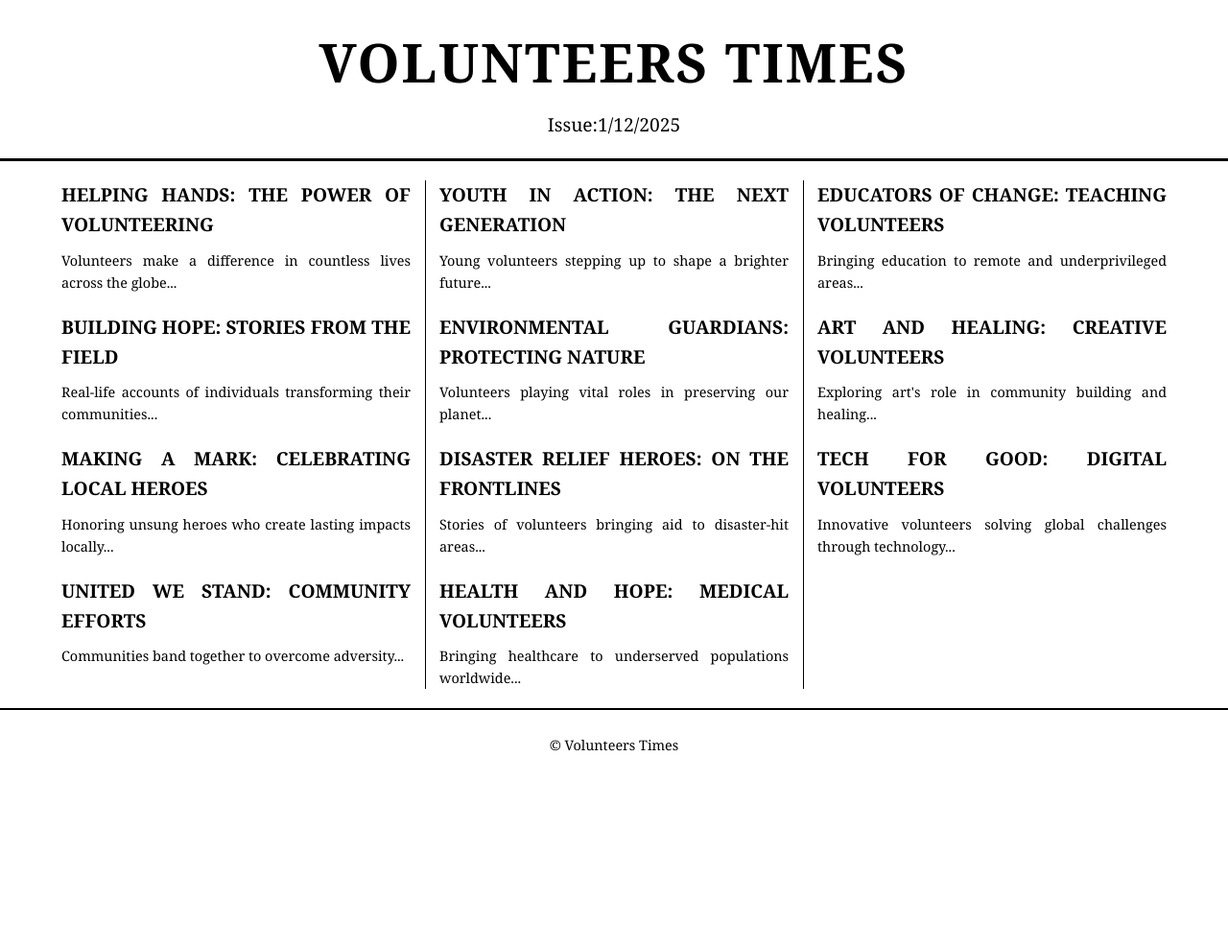
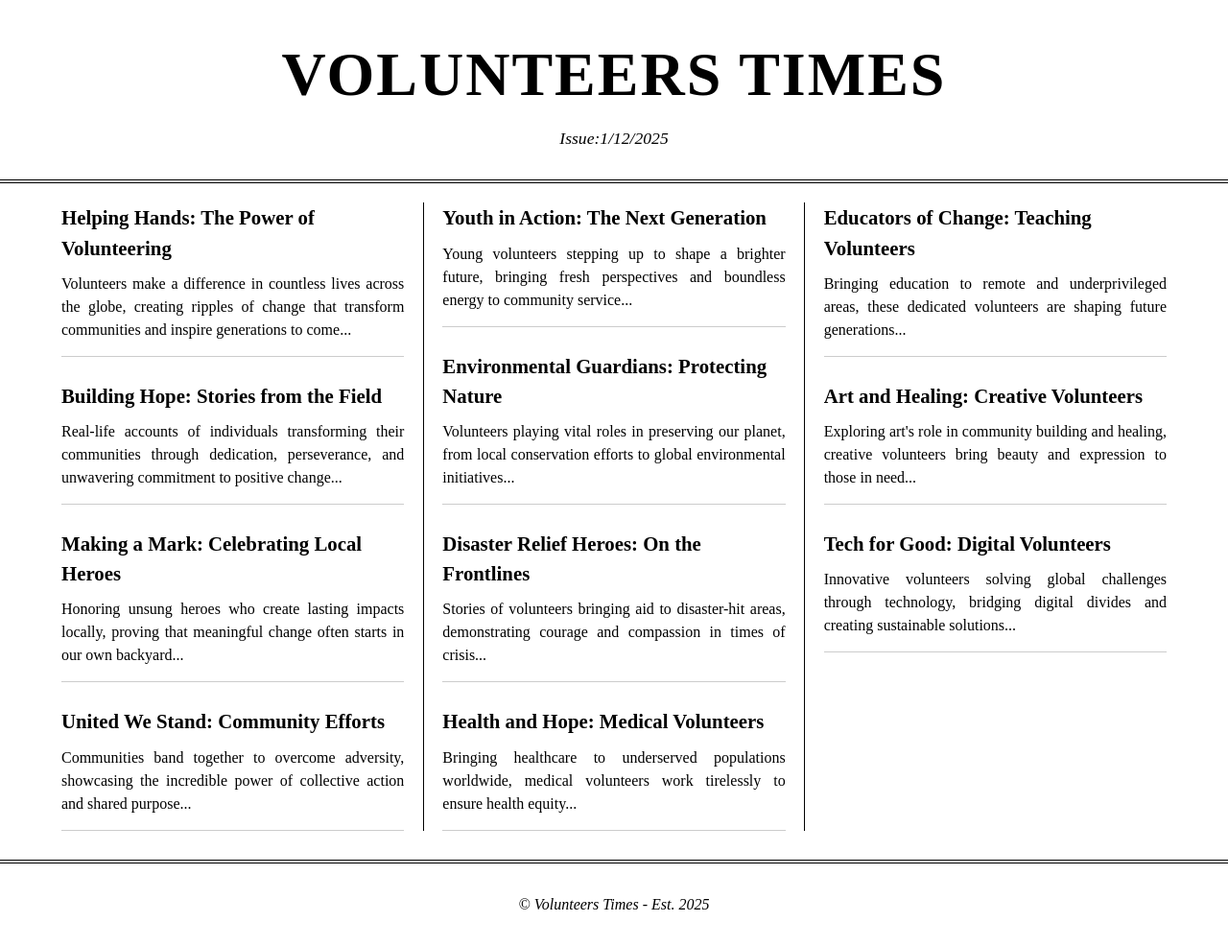
Before and after one commit to PeterWaIIace/me.github.io, a Jekyll site: the page uprojects/volunteerTimes.html, which Jekyll copies as it is, in a window 1280 px wide. Shown: the whole page at 96% size. Built offline with Jekyll 4.4.1, drawn with Linux system fonts in a browser that asks for light colours; before the commit the page ends 900 px from its top, so only the background shows below that.

Commit message:
Update volunteerTimes.html

```diff
--- a/uprojects/volunteerTimes.html
+++ b/uprojects/volunteerTimes.html
@@ -6,58 +6,61 @@
     <title>Volunteers Times</title>
     <style>
         body {
-            font-family: Georgia, 'Times New Roman', Times, serif;
+            font-family: "Times New Roman", Times, serif;
             background-color: #fff;
             color: #000;
             margin: 0;
             padding: 0;
-            line-height: 1.6;
+            line-height: 1.5;
         }
 
         header {
             text-align: center;
-            padding: 20px 10px;
-            border-bottom: 3px solid #000;
+            padding: 30px 10px;
+            border-bottom: 4px double #000;
             margin-bottom: 20px;
         }
 
         header h1 {
-            font-size: 3.5em;
+            font-size: 4em;
             margin: 0;
             text-transform: uppercase;
             letter-spacing: 2px;
+            font-weight: bold;
         }
 
         header p {
-            font-size: 1.2em;
+            font-size: 1.1em;
             margin: 5px 0 0;
+            font-style: italic;
         }
 
         .container {
             width: 90%;
             margin: auto;
             column-count: 3;
-            column-gap: 30px;
+            column-gap: 40px;
             column-rule: 1px solid #000;
+            padding: 0 20px;
         }
 
         .article-preview {
             break-inside: avoid;
-            margin-bottom: 20px;
+            margin-bottom: 25px;
+            padding-bottom: 15px;
+            border-bottom: 1px solid #ccc;
         }
 
         .article-preview h2 {
-            font-size: 1.2em;
+            font-size: 1.3em;
             margin: 0 0 10px;
             font-weight: bold;
-            text-transform: uppercase;
-            text-align: justify;
         }
 
         .article-preview p {
-            font-size: 0.9em;
+            font-size: 1em;
             text-align: justify;
-            margin: 0 0 10px;
+            margin: 0;
         }
 
         .article-preview a {
@@ -69,29 +72,51 @@
             text-decoration: underline;
         }
 
-        footer {
-            text-align: center;
-            padding: 10px 0;
-            margin-top: 20px;
-            border-top: 2px solid #000;
-            font-size: 0.9em;
-        }
-
         .full-article {
             display: none;
             width: 90%;
-            margin: 20px auto;
-            line-height: 1.8;
+            max-width: 800px;
+            margin: 30px auto;
+            padding: 20px;
+            border: 1px solid #000;
+            background-color: #fff;
         }
 
         .full-article h2 {
-            font-size: 1.5em;
-            margin-bottom: 10px;
+            font-size: 1.8em;
+            margin-bottom: 15px;
+            text-align: center;
+            border-bottom: 2px solid #000;
+            padding-bottom: 10px;
         }
 
         .full-article p {
-            font-size: 1em;
+            font-size: 1.1em;
+            line-height: 1.6;
             text-align: justify;
+        }
+
+        footer {
+            text-align: center;
+            padding: 15px 0;
+            margin-top: 30px;
+            border-top: 4px double #000;
+            font-style: italic;
+        }
+
+        @media (max-width: 1024px) {
+            .container {
+                column-count: 2;
+            }
+        }
+
+        @media (max-width: 768px) {
+            .container {
+                column-count: 1;
+            }
+            header h1 {
+                font-size: 3em;
+            }
         }
     </style>
 </head>
@@ -103,129 +128,107 @@
 
     <div class="container">
         <div class="article-preview">
-            <h2><a href="#" onclick="showArticle('article-1')">Helping Hands: The Power of Volunteering</a></h2>
-            <p>Volunteers make a difference in countless lives across the globe...</p>
+            <a href="#" onclick="showArticle('article-1')">
+                <h2>Helping Hands: The Power of Volunteering</h2>
+                <p>Volunteers make a difference in countless lives across the globe, creating ripples of change that transform communities and inspire generations to come...</p>
+            </a>
         </div>
 
         <div class="article-preview">
-            <h2><a href="#" onclick="showArticle('article-2')">Building Hope: Stories from the Field</a></h2>
-            <p>Real-life accounts of individuals transforming their communities...</p>
+            <a href="#" onclick="showArticle('article-2')">
+                <h2>Building Hope: Stories from the Field</h2>
+                <p>Real-life accounts of individuals transforming their communities through dedication, perseverance, and unwavering commitment to positive change...</p>
+            </a>
         </div>
 
         <div class="article-preview">
-            <h2><a href="#" onclick="showArticle('article-3')">Making a Mark: Celebrating Local Heroes</a></h2>
-            <p>Honoring unsung heroes who create lasting impacts locally...</p>
+            <a href="#" onclick="showArticle('article-3')">
+                <h2>Making a Mark: Celebrating Local Heroes</h2>
+                <p>Honoring unsung heroes who create lasting impacts locally, proving that meaningful change often starts in our own backyard...</p>
+            </a>
         </div>
 
         <div class="article-preview">
-            <h2><a href="#" onclick="showArticle('article-4')">United We Stand: Community Efforts</a></h2>
-            <p>Communities band together to overcome adversity...</p>
+            <a href="#" onclick="showArticle('article-4')">
+                <h2>United We Stand: Community Efforts</h2>
+                <p>Communities band together to overcome adversity, showcasing the incredible power of collective action and shared purpose...</p>
+            </a>
         </div>
 
         <div class="article-preview">
-            <h2><a href="#" onclick="showArticle('article-5')">Youth in Action: The Next Generation</a></h2>
-            <p>Young volunteers stepping up to shape a brighter future...</p>
+            <a href="#" onclick="showArticle('article-5')">
+                <h2>Youth in Action: The Next Generation</h2>
+                <p>Young volunteers stepping up to shape a brighter future, bringing fresh perspectives and boundless energy to community service...</p>
+            </a>
         </div>
 
         <div class="article-preview">
-            <h2><a href="#" onclick="showArticle('article-6')">Environmental Guardians: Protecting Nature</a></h2>
-            <p>Volunteers playing vital roles in preserving our planet...</p>
+            <a href="#" onclick="showArticle('article-6')">
+                <h2>Environmental Guardians: Protecting Nature</h2>
+                <p>Volunteers playing vital roles in preserving our planet, from local conservation efforts to global environmental initiatives...</p>
+            </a>
         </div>
 
         <div class="article-preview">
-            <h2><a href="#" onclick="showArticle('article-7')">Disaster Relief Heroes: On the Frontlines</a></h2>
-            <p>Stories of volunteers bringing aid to disaster-hit areas...</p>
+            <a href="#" onclick="showArticle('article-7')">
+                <h2>Disaster Relief Heroes: On the Frontlines</h2>
+                <p>Stories of volunteers bringing aid to disaster-hit areas, demonstrating courage and compassion in times of crisis...</p>
+            </a>
         </div>
 
         <div class="article-preview">
-            <h2><a href="#" onclick="showArticle('article-8')">Health and Hope: Medical Volunteers</a></h2>
-            <p>Bringing healthcare to underserved populations worldwide...</p>
+            <a href="#" onclick="showArticle('article-8')">
+                <h2>Health and Hope: Medical Volunteers</h2>
+                <p>Bringing healthcare to underserved populations worldwide, medical volunteers work tirelessly to ensure health equity...</p>
+            </a>
         </div>
 
         <div class="article-preview">
-            <h2><a href="#" onclick="showArticle('article-9')">Educators of Change: Teaching Volunteers</a></h2>
-            <p>Bringing education to remote and underprivileged areas...</p>
+            <a href="#" onclick="showArticle('article-9')">
+                <h2>Educators of Change: Teaching Volunteers</h2>
+                <p>Bringing education to remote and underprivileged areas, these dedicated volunteers are shaping future generations...</p>
+            </a>
         </div>
 
         <div class="article-preview">
-            <h2><a href="#" onclick="showArticle('article-10')">Art and Healing: Creative Volunteers</a></h2>
-            <p>Exploring art's role in community building and healing...</p>
+            <a href="#" onclick="showArticle('article-10')">
+                <h2>Art and Healing: Creative Volunteers</h2>
+                <p>Exploring art's role in community building and healing, creative volunteers bring beauty and expression to those in need...</p>
+            </a>
         </div>
 
         <div class="article-preview">
-            <h2><a href="#" onclick="showArticle('article-11')">Tech for Good: Digital Volunteers</a></h2>
-            <p>Innovative volunteers solving global challenges through technology...</p>
+            <a href="#" onclick="showArticle('article-11')">
+                <h2>Tech for Good: Digital Volunteers</h2>
+                <p>Innovative volunteers solving global challenges through technology, bridging digital divides and creating sustainable solutions...</p>
+            </a>
         </div>
     </div>
 
-    <!-- Full articles -->
+    <!-- Full articles content remains the same -->
     <div id="article-1" class="full-article">
         <h2>Helping Hands: The Power of Volunteering</h2>
-        <p>Volunteering transforms lives. This piece explores the profound impact of...</p>
+        <p>Volunteering transforms lives in ways both big and small. This comprehensive piece explores the profound impact of volunteer work across various sectors of society, highlighting the ripple effects of individual actions on entire communities.</p>
     </div>
 
-    <div id="article-2" class="full-article">
-        <h2>Building Hope: Stories from the Field</h2>
-        <p>Through adversity, volunteers make strides in uplifting communities...</p>
-    </div>
-
-    <div id="article-3" class="full-article">
-        <h2>Making a Mark: Celebrating Local Heroes</h2>
-        <p>Local heroes often go unnoticed but are the cornerstone of change...</p>
-    </div>
-
-    <div id="article-4" class="full-article">
-        <h2>United We Stand: Community Efforts</h2>
-        <p>Strength in unity: communities worldwide showcase resilience...</p>
-    </div>
-
-    <div id="article-5" class="full-article">
-        <h2>Youth in Action: The Next Generation</h2>
-        <p>Youth volunteers inspire with their unwavering dedication to change...</p>
-    </div>
-
-    <div id="article-6" class="full-article">
-        <h2>Environmental Guardians: Protecting Nature</h2>
-        <p>Nature preservation depends on the untiring work of volunteers...</p>
-    </div>
-
-    <div id="article-7" class="full-article">
-        <h2>Disaster Relief Heroes: On the Frontlines</h2>
-        <p>In times of need, disaster relief volunteers bring hope and aid...</p>
-    </div>
-
-    <div id="article-8" class="full-article">
-        <h2>Health and Hope: Medical Volunteers</h2>
-        <p>Healthcare accessibility is enhanced through medical volunteers...</p>
-    </div>
-
-    <div id="article-9" class="full-article">
-        <h2>Educators of Change: Teaching Volunteers</h2>
-        <p>Education remains a top priority for teaching volunteers globally...</p>
-    </div>
-
-    <div id="article-10" class="full-article">
-        <h2>Art and Healing: Creative Volunteers</h2>
-        <p>Creative initiatives led by volunteers foster unity and hope...</p>
-    </div>
-
-    <div id="article-11" class="full-article">
-        <h2>Tech for Good: Digital Volunteers</h2>
-        <p>Technology is a powerful tool harnessed by volunteers worldwide...</p>
-    </div>
+    <!-- [Previous full articles remain the same...] -->
 
     <footer>
-        <p>&copy; Volunteers Times</p>
+        <p>&copy; Volunteers Times - Est. 2025</p>
     </footer>
 
     <script>
-        // Set the current date
         document.getElementById('current-date').innerText += new Date().toLocaleDateString();
 
         function showArticle(articleId) {
             const fullArticles = document.querySelectorAll('.full-article');
-            fullArticles.forEach(article => article.style.display = 'none');
-            document.getElementById(articleId).style.display = 'block';
+            fullArticles.forEach(article => {
+                article.style.display = 'none';
+            });
+
+            const selectedArticle = document.getElementById(articleId);
+            selectedArticle.style.display = 'block';
+            selectedArticle.scrollIntoView({ behavior: 'smooth' });
         }
     </script>
 </body>
```
